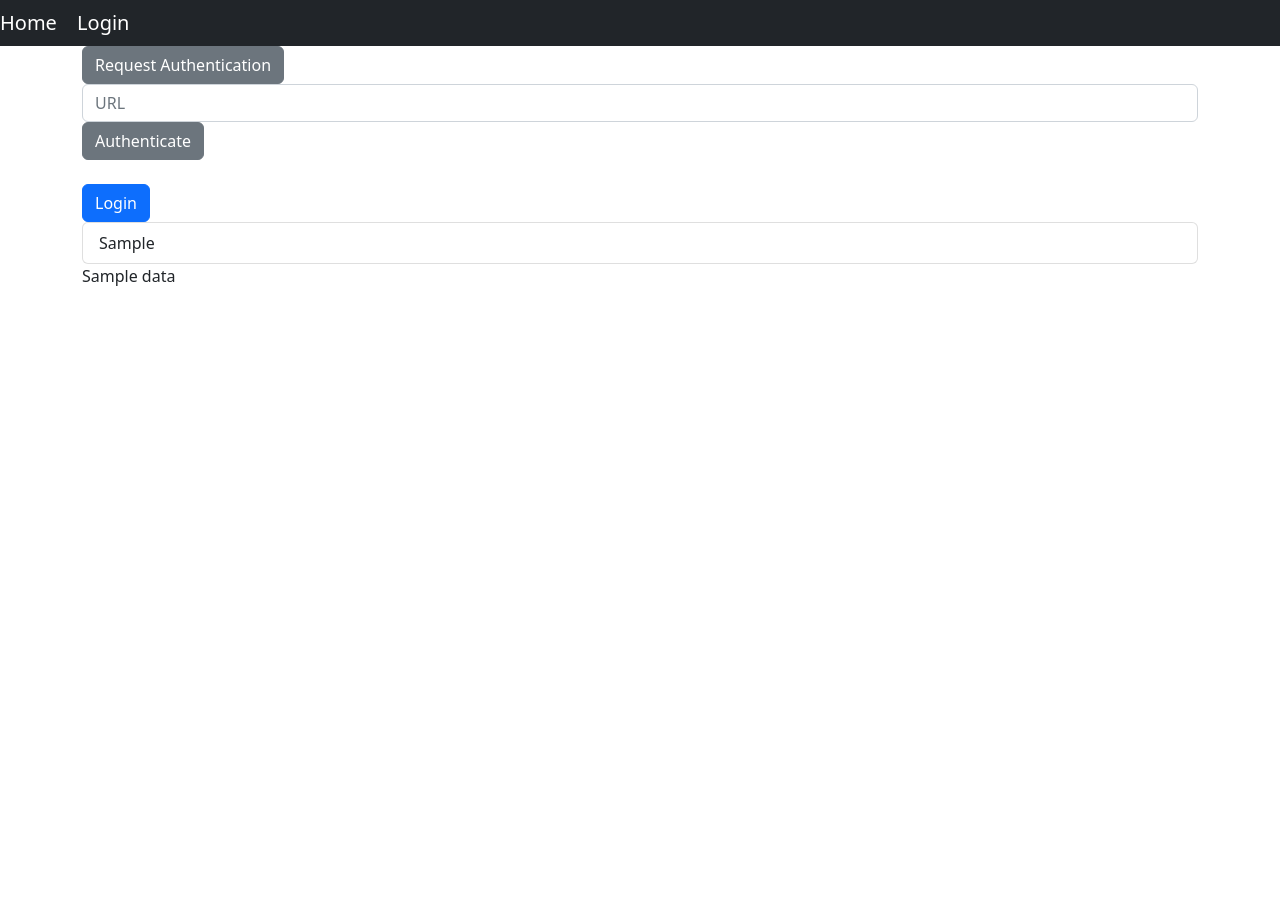
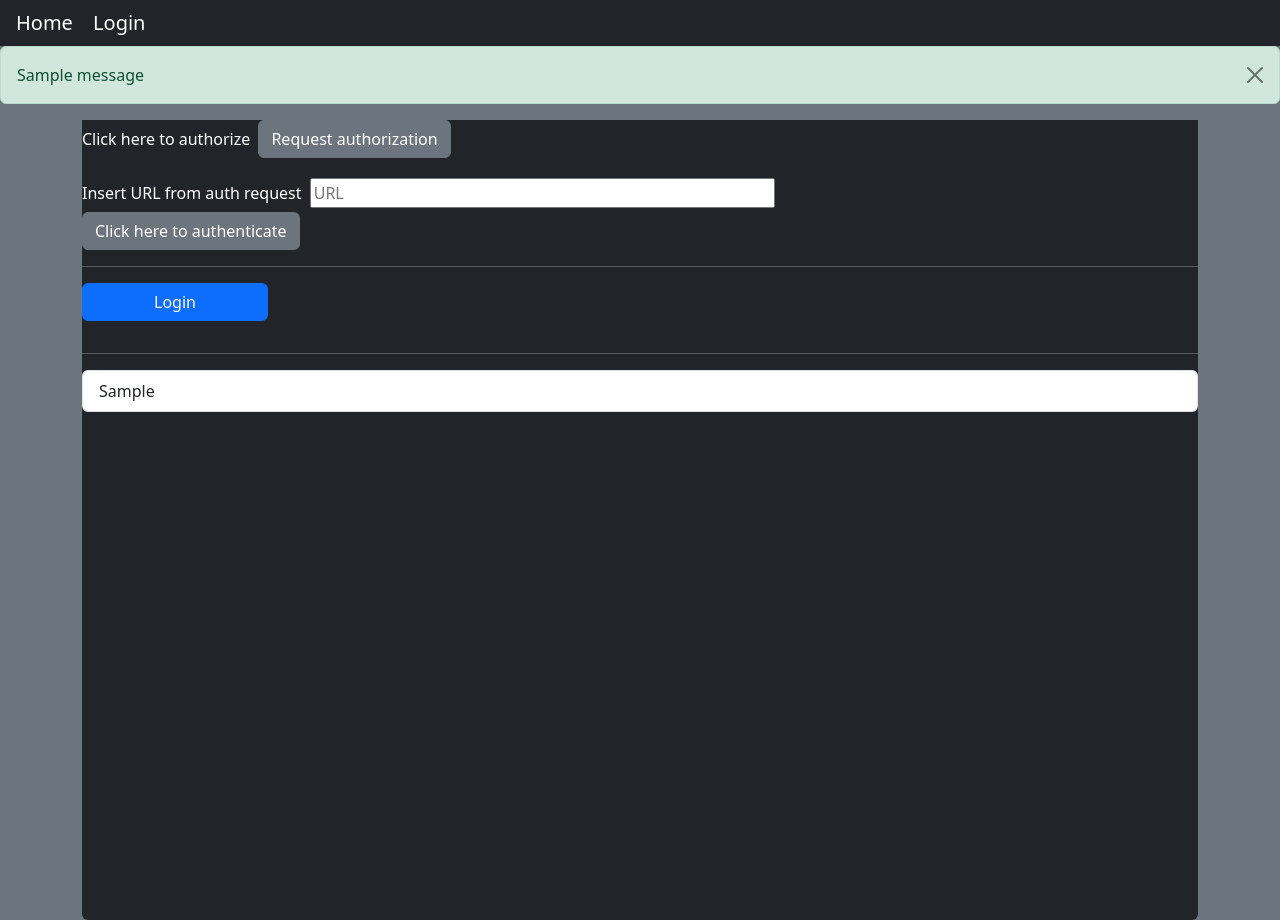
Before and after one commit to KasperHolm123/DestinyCM, a Flask app: template website/templates/auth/login.html in a window 1280 px wide. Before the commit the page ends 286 px from the top, so only its background shows below. Run offline with Flask 2, Linux system fonts and the light colour scheme; the template is opened without the code that fills it: most values are stand-ins (such as "Sample title", 1, 10 or a date in 2020); one stand-in notice (Sample message) is shown.

Commit message:
css styling

```diff
--- a/website/templates/auth/login.html
+++ b/website/templates/auth/login.html
@@ -1,24 +1,27 @@
 {% extends 'base.html' %} {% block title %}Login{% endblock %}
 {% block content %}
 
-<form method="POST">
-    <div>
-        <button class="btn btn-secondary" type="submit" name="request_auth_button" id="auth_button">Request Authentication</button>
-        <input class="form-control" name="redirect_input" id="redirect_input" type="text" placeholder="URL"/>
-        <button class="btn btn-secondary" type="submit" name="auth_button" id="auth_button">Authenticate</button>
+<form class="h-100" method="POST">
+    <div class="bg-dark rounded-bottom h-100">
+        <div class="mb-3">
+            <label class="text-white" type="text">Click here to authorize</label>
+            <button class="btn btn-secondary mb-1 ms-1" type="submit" name="request_auth_button" id="auth_button">Request authorization</button>
+        </div>
+        <div class="mt-3 mb-3">
+            <label class="text-white" type="text">Insert URL from auth request</label>
+            <input class="col-5 ms-1 mb-1" name="redirect_input" id="redirect_input" type="text" placeholder="URL"/><br/>
+            <button class="btn btn-secondary" type="submit" name="auth_button" id="auth_button">Click here to authenticate</button>
+        </div>
+        <hr class="text-white">
+
+        <div class="">
+            <button class="btn btn-primary col-2 mb-3" type="submit" name="login_button" id="login_button">Login</button>
+        </div>
+        <hr class="text-white"/>
+        <ul class="list-group mt-1">
+            <li class="list-group-item">{{ re_response }}</li>
+        </ul>
     </div>
 </form>
-<br/>
-<form class="row" method="POST">
-    <div class="col-auto">
-        <button class="btn btn-primary" type="submit" name="login_button" id="login_button">Login</button>
-    </div>
-</form>
-<ul class="list-group">
-    <li class="list-group-item">{{ re_response }}</li>
-</ul>
-{% if data != None %}
-{{ data }} <!-- displays a variable from this views backend -->
-{% endif %}
 
 {% endblock %}
--- a/website/templates/base.html
+++ b/website/templates/base.html
@@ -1,20 +1,38 @@
 <!DOCTYPE html>
-<html>
-    <head>
+<html class="bg-secondary h-100">
+    <head class="bg-secondary">
         <meta charset="UTF-8" />
         <meta name="viewport" content="width=device-width, initial-scale=1" />
         <link href="https://cdn.jsdelivr.net/npm/bootstrap@5.2.1/dist/css/bootstrap.min.css" rel="stylesheet" integrity="sha384-iYQeCzEYFbKjA/T2uDLTpkwGzCiq6soy8tYaI1GyVh/UjpbCx/TYkiZhlZB6+fzT" crossorigin="anonymous">
         <title>{% block title %}Index{% endblock %}</title>
     </head>
-    <body>
+    <body class="bg-secondary h-100">
         <nav class="navbar navbar-dark bg-dark" id="navbar">
             <div>
-                <a class="navbar-brand" id="home" href="/overview">Home</a>
+                <a class="navbar-brand ms-3" id="home" href="/overview">Home</a>
                 <a class="navbar-brand" id="login" href="/login">Login</a>
             </div>
         </nav>
 
-        <div class="container">
+        {% with messages = get_flashed_messages(with_categories=true) %}
+        {% if messages %}
+            {% for category, message in messages %}
+            {% if category == 'error' %}
+                <div class="alert alert-danger alert-dismissible fade show" role="alert">
+                    {{ message}}
+                    <button class="btn-close" type="button" data-bs-dismiss="alert" aria-label="Close"></button>
+                </div>
+            {% else %}
+                <div class="alert alert-success alert-dismissible fade show" role="alert">
+                    {{ message}}
+                    <button class="btn-close" type="button" data-bs-dismiss="alert" aria-label="Close"></button>
+                </div>
+            {% endif %}
+            {% endfor %}
+        {% endif %}
+        {% endwith %}
+
+        <div class="container h-100">
             {% block content%}
             {% endblock %}
         </div>
--- a/website/templates/views/index.html
+++ b/website/templates/views/index.html
@@ -1,6 +1,6 @@
 {% extends "base.html" %} {% block title %}Overview{% endblock %}
 {% block content %}
-<form method="POST">
-    <button type="submit">Submit</button>
-</form>
+<div class="container position-relative">
+    <h1 class="position-absolute start-50 translate-middle-x">Login to continue</h1>
+</div>
 {% endblock %}
```
